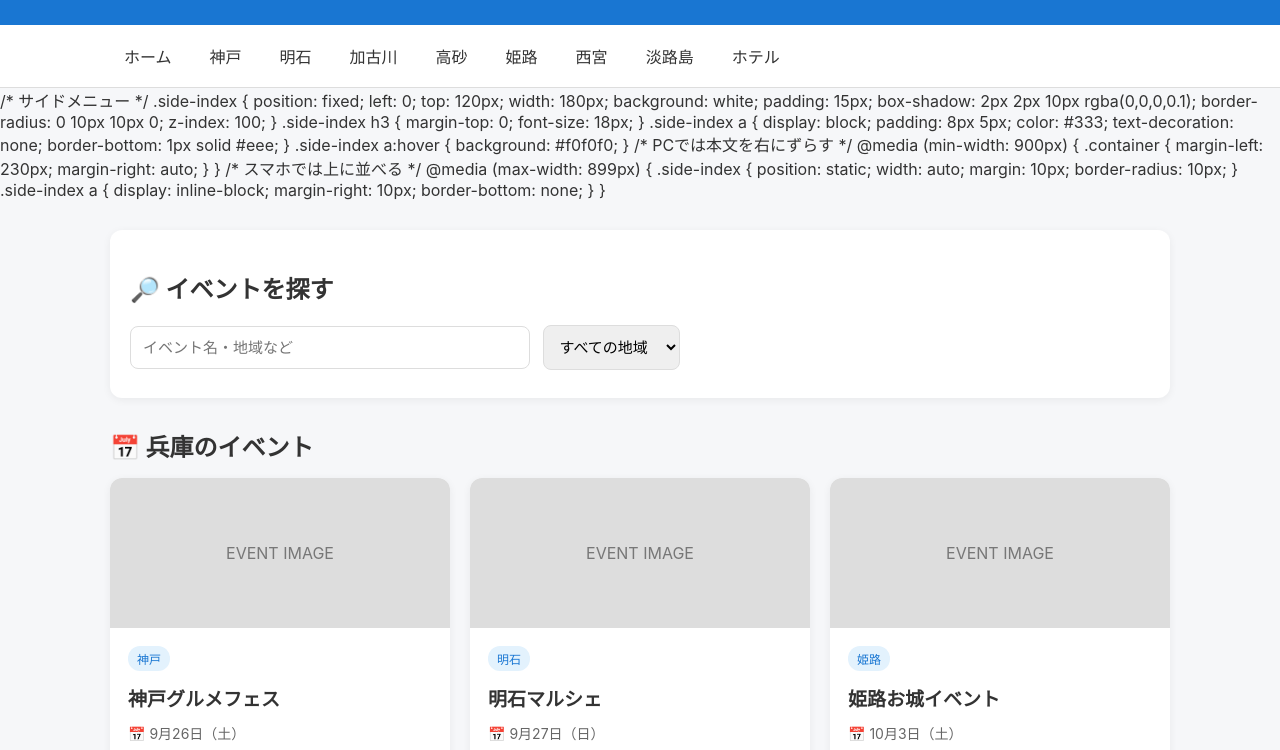
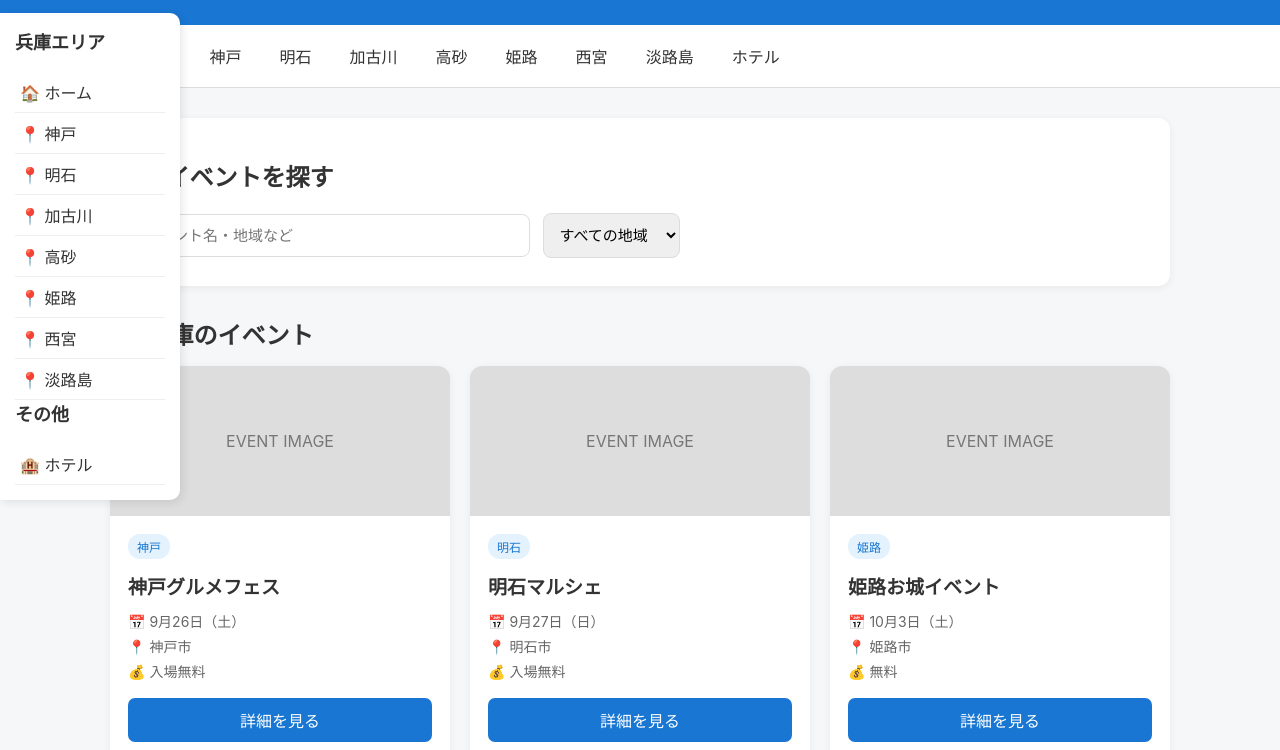
Before and after one commit to Noja1988/Hyogo-Events, a plain HTML site: page index.html in a window 1280 px wide. Shown: the part 107-857 px from the top of the page. Drawn offline with Linux system fonts and the light colour scheme.

Commit message:
Add files via upload

```diff
--- a/index.html
+++ b/index.html
@@ -330,50 +330,6 @@
 
     }
 
-  </style>
-
-</head>
-
-<body>
-
-<header>
-
-  <div class="inner">
-
-    <h1>兵庫イベント収集所</h1>
-
-    <p>兵庫県のお祭り・マルシェ・グルメ・ライブ・お出かけ情報をまとめます。</p>
-
-  </div>
-
-</header>
-
-<nav>
-
-  <div class="inner">
-
-    <a href="#">ホーム</a>
-
-    <a href="#">神戸</a>
-
-    <a href="#">明石</a>
-
-    <a href="#">加古川</a>
-
-    <a href="#">高砂</a>
-
-    <a href="#">姫路</a>
-
-    <a href="#">西宮</a>
-
-    <a href="#">淡路島</a>
-
-    <a href="hotels.html">ホテル</a>
-
-  </div>
-
-</nav>
-
 /* サイドメニュー */
 .side-index {
 position: fixed;
@@ -427,6 +383,70 @@ margin-right: 10px;
 border-bottom: none;
 }
 }
+
+  </style>
+
+</head>
+
+<body>
+
+<header>
+
+  <div class="inner">
+
+    <h1>兵庫イベント収集所</h1>
+
+    <p>兵庫県のお祭り・マルシェ・グルメ・ライブ・お出かけ情報をまとめます。</p>
+
+  </div>
+
+</header>
+
+<nav>
+
+  <div class="inner">
+
+    <a href="#">ホーム</a>
+
+    <a href="#">神戸</a>
+
+    <a href="#">明石</a>
+
+    <a href="#">加古川</a>
+
+    <a href="#">高砂</a>
+
+    <a href="#">姫路</a>
+
+    <a href="#">西宮</a>
+
+    <a href="#">淡路島</a>
+
+    <a href="hotels.html">ホテル</a>
+
+  </div>
+
+</nav>
+
+<aside class="side-index">
+
+<h3>兵庫エリア</h3>
+
+<a href="index.html">🏠 ホーム</a>
+<a href="#">📍 神戸</a>
+<a href="#">📍 明石</a>
+<a href="#">📍 加古川</a>
+<a href="#">📍 高砂</a>
+<a href="#">📍 姫路</a>
+<a href="#">📍 西宮</a>
+<a href="#">📍 淡路島</a>
+
+<h3>その他</h3>
+
+<a href="hotels.html">🏨 ホテル</a>
+
+</aside>
+
 
 
 <main>
```
